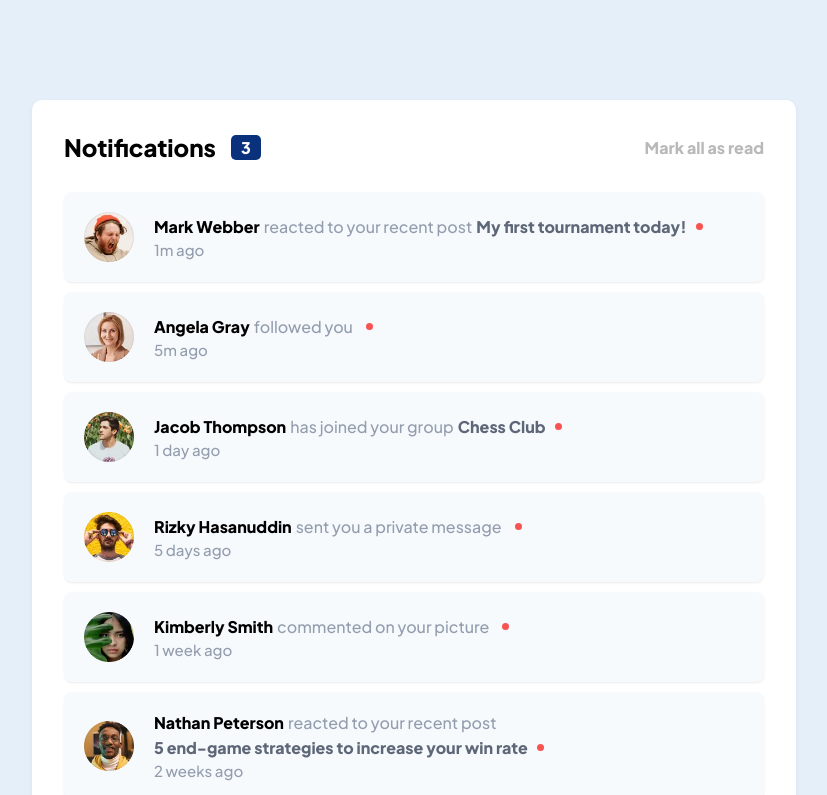
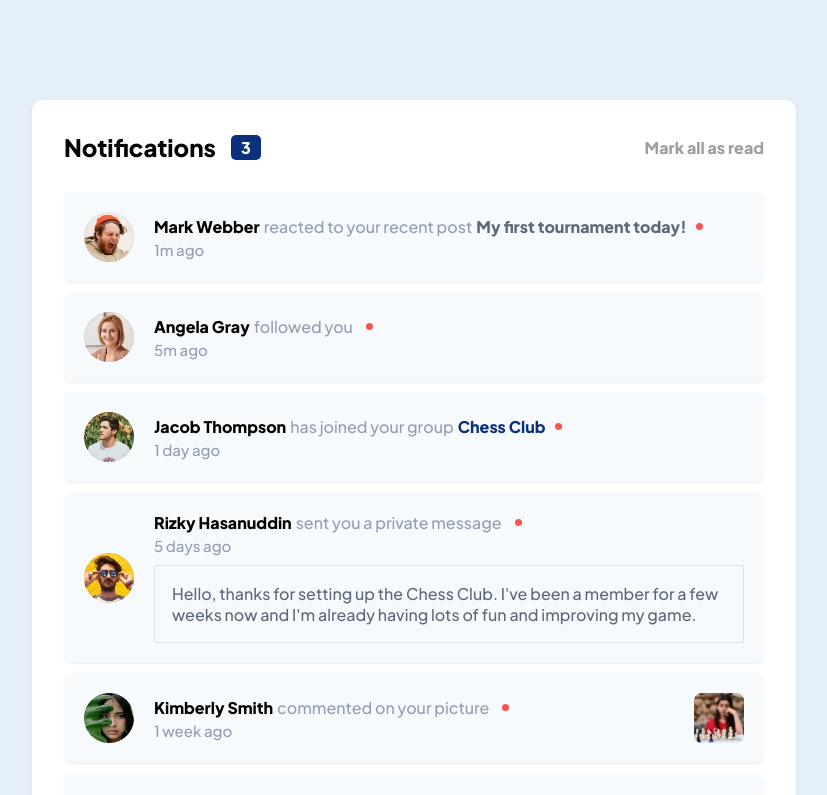
Before and after one commit to danielcalvolopez/notifications-page, a React (Create React App) app: page / in a window 1280 px wide. Shown: the top 795 px of the page, without its empty margins (226-1053 px from the left). Built offline with nearby package versions, Linux system fonts and the light colour scheme.

Commit message:
style matched with design

```diff
--- a/src/App.module.css
+++ b/src/App.module.css
@@ -21,7 +21,12 @@
 }
 
 .background .container .notifications-header h4 {
-  color: rgb(185, 185, 185);
+  color: rgb(158, 158, 158);
+}
+
+.background .container .notifications-header h4:hover {
+  color: var(--MyBlue);
+  cursor: pointer;
 }
 
 .background .container .notifications-header .title {
--- a/src/components/Notification.jsx
+++ b/src/components/Notification.jsx
@@ -1,21 +1,40 @@
 import classes from "./Notification.module.css";
 
-const Notification = ({ avatar, name, description, content, time }) => {
+const Notification = ({
+  avatar,
+  name,
+  description,
+  content,
+  time,
+  picture,
+  message,
+  contentclub,
+}) => {
   return (
+    <>
       <div className={classes.notification}>
-      <img src={avatar} alt="mark" />
+        <div className={classes.wrapper}>
+          <img className={classes.avatar} src={avatar} alt="mark" />
           <div>
             <div className={classes["notification-content"]}>
               <div>
                 <p className={classes.name}>{name}</p>
                 <p className={classes.description}>{description}</p>
+                {contentclub ? (
+                  <p className={classes.contentclub}>{contentclub}</p>
+                ) : (
                   <p className={classes.content}>{content}</p>
+                )}
                 <span></span>
               </div>
             </div>
             <p className={classes["notification-time"]}>{time}</p>
+            {message && <div className={classes.message}>{message}</div>}
           </div>
         </div>
+        {picture && <img className={classes.image} src={picture} alt="mark" />}
+      </div>
+    </>
   );
 };
 
--- a/src/components/Notification.module.css
+++ b/src/components/Notification.module.css
@@ -1,6 +1,7 @@
 .notification {
   display: flex;
   align-items: center;
+  justify-content: space-between;
   gap: 20px;
   background-color: var(--Very-light-grayish-blue);
   border-radius: 8px;
@@ -9,12 +10,37 @@
   box-shadow: 0 1px 2px rgba(69, 68, 68, 0.1);
 }
 
+.notification .wrapper {
+  display: flex;
+  align-items: center;
+  justify-content: center;
+  gap: 20px;
+}
+
+.notification .wrapper .message {
+  color: var(--Dark-grayish-blue);
+  border: 1px solid rgb(224, 223, 223);
+  padding: 17px;
+  margin-top: 10px;
+  border-radius: 2px;
+}
+
+.notification .wrapper .message:hover {
+  cursor: pointer;
+  background-color: hsla(218, 14%, 63%, 0.425);
+}
+
 .notification .notification-time {
   font-size: 15px;
   color: var(--Grayish-blue);
 }
 
-.notification img {
+.notification .avatar {
+  object-fit: cover;
+  width: 50px;
+}
+
+.notification .image {
   object-fit: cover;
   width: 50px;
 }
@@ -36,12 +62,29 @@
 .notification .notification-content .name {
   font-weight: bold;
 }
+
+.notification .notification-content .name:hover {
+  color: var(--MyBlue);
+  cursor: pointer;
+}
+
 .notification .notification-content .description {
   color: var(--Grayish-blue);
 }
 .notification .notification-content .content {
   color: var(--Dark-grayish-blue);
   font-weight: bold;
+}
+
+.notification .notification-content .content:hover {
+  color: var(--MyBlue);
+  cursor: pointer;
+}
+
+.notification .notification-content .contentclub {
+  color: var(--MyBlue);
+  font-weight: bold;
+  cursor: pointer;
 }
 
 .notification span {
--- a/src/components/NotificationsList.jsx
+++ b/src/components/NotificationsList.jsx
@@ -5,7 +5,17 @@ import Notification from "./Notification";
 const NotificationsList = () => {
   return (
     <div>
-      {notifications.map(({ avatar, name, description, content, time }) => (
+      {notifications.map(
+        ({
+          avatar,
+          name,
+          description,
+          content,
+          time,
+          picture,
+          message,
+          contentclub,
+        }) => (
           <Notification
             key={name}
             avatar={avatar}
@@ -13,8 +23,12 @@ const NotificationsList = () => {
             description={description}
             content={content}
             time={time}
+            picture={picture}
+            message={message}
+            contentclub={contentclub}
           />
-      ))}
+        )
+      )}
     </div>
   );
 };
--- a/src/data/notifications.js
+++ b/src/data/notifications.js
@@ -16,7 +16,7 @@ const notifications = [
     avatar: "avatars/avatar-jacob-thompson.webp",
     name: "Jacob Thompson",
     description: "has joined your group",
-    content: "Chess Club",
+    contentclub: "Chess Club",
     time: "1 day ago",
   },
   {
@@ -31,7 +31,7 @@ const notifications = [
     avatar: "avatars/avatar-kimberly-smith.webp",
     name: "Kimberly Smith",
     description: "commented on your picture",
-    picture: "avatars/image-chess",
+    picture: "avatars/image-chess.webp",
     time: "1 week ago",
   },
   {
@@ -45,7 +45,7 @@ const notifications = [
     avatar: "avatars/avatar-anna-kim.webp",
     name: "Anna Kim",
     description: "left the group",
-    content: "Chess Club",
+    contentclub: "Chess Club",
     time: "2 weeks ago",
   },
 ];
```
Lines whose indentation alone changed are shown as unchanged.
